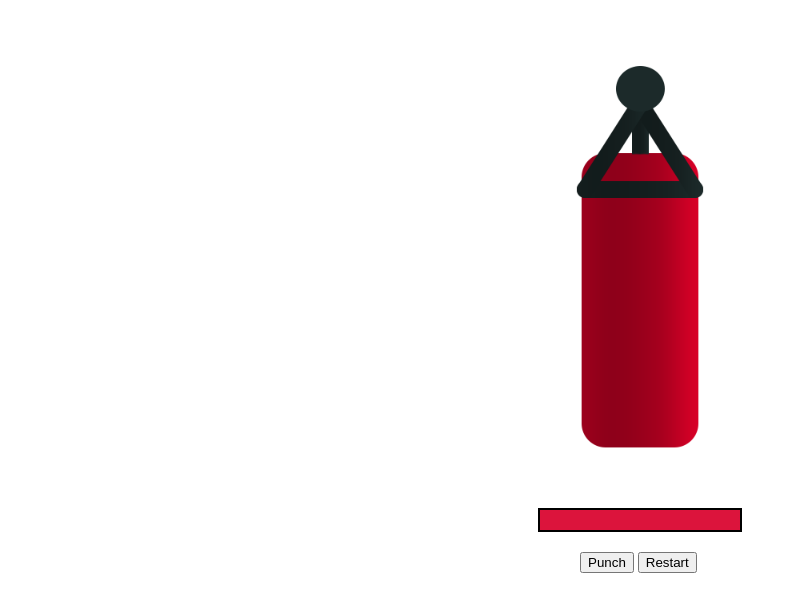
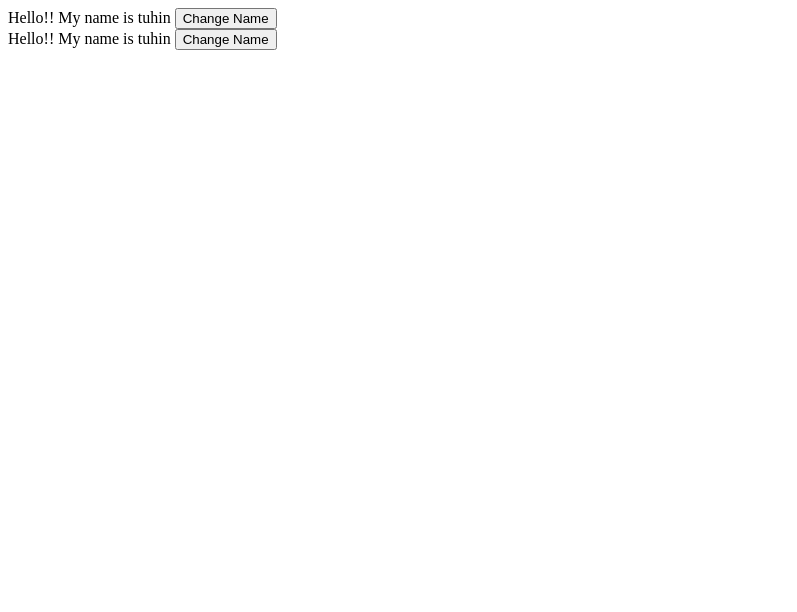
Before and after one commit to tuhindewan/vue.js, a plain HTML site: page index.html in a window 1280 px wide. Shown: the whole page, without its empty margins (0-797 px from the left). Drawn offline with nearby package versions, Linux system fonts and the light colour scheme.

Commit message:
into to componenets

```diff
--- a/app.js
+++ b/app.js
@@ -1,22 +1,40 @@
-var app = new Vue({
-	el:'#vue-app',
-	data:{
-		health:100,
-		ended:false
+Vue.component('greeting',{
+	template:'<div>Hello!! My name is {{name}} <button v-on:click="changeName">Change Name</button></div>',
+	data:function(){
+		return{
+			name:'tuhin'
+		}
 	},
 	methods:{
-		punch:function(){
-			this.health -= 10;
-			if(this.health <= 0){
-				this.ended = true;
-			}
-		},
-		restart:function(){
-			this.health = 100;
-			this.ended = false;
+		changeName:function(){
+			this.name = "Dewan";
 		}
+	}
+});
+
+
+var app = new Vue({
+	el:'#vue-app-one',
+	data:{
+
+	},
+	methods:{
+
 	},
 	computed:{
 
 	}
 });
+
+var app = new Vue({
+	el:'#vue-app-two',
+	data:{
+
+	},
+	methods:{
+
+	},
+	computed:{
+
+	}
+});
--- a/index.html
+++ b/index.html
@@ -6,27 +6,12 @@
 	<script type="text/javascript" src="https://cdn.jsdelivr.net/npm/vue"></script>
 </head>
 <body>
-<div id="vue-app">
-	<!--bag image-->
+<div id="vue-app-one">
+	<greeting></greeting>
+</div>
 
-	<div id="bag" v-bind:class="{burst:ended}"></div>
-
-	<!--bag health-->
-
-	<div id="bag-health">
-		<div v-bind:style="{width:health + '%'}"></div>
-	</div>
-
-	<!--game controls-->
-
-	<div id="control">
-		<button v-on:click="punch" v-show="!ended">Punch</button>
-		<button v-on:click="restart">Restart</button>
-	</div>
-
-
-
-
+<div id="vue-app-two">
+	<greeting></greeting>
 </div>
 
 <script type="text/javascript" src="app.js"></script>
```
